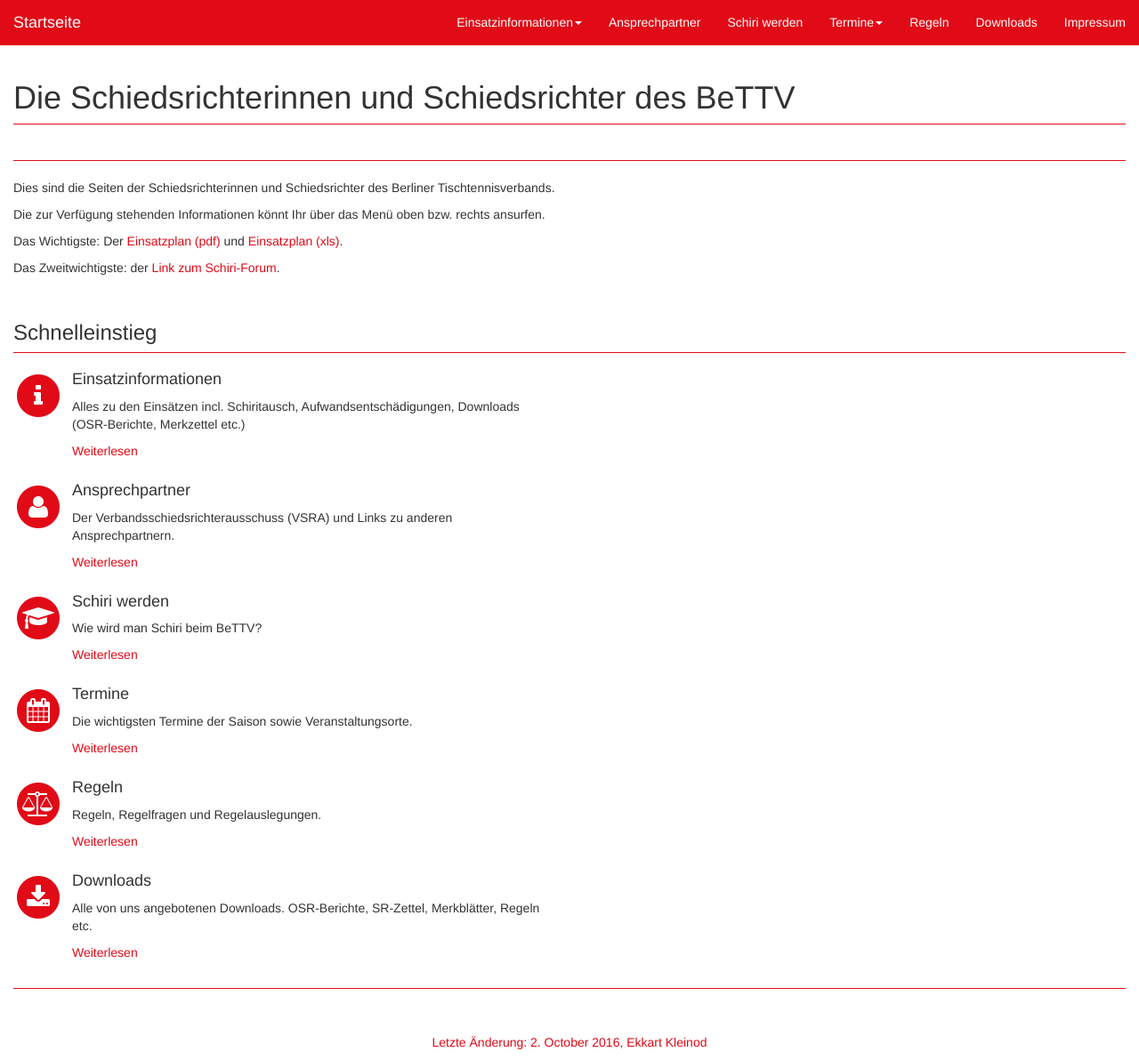
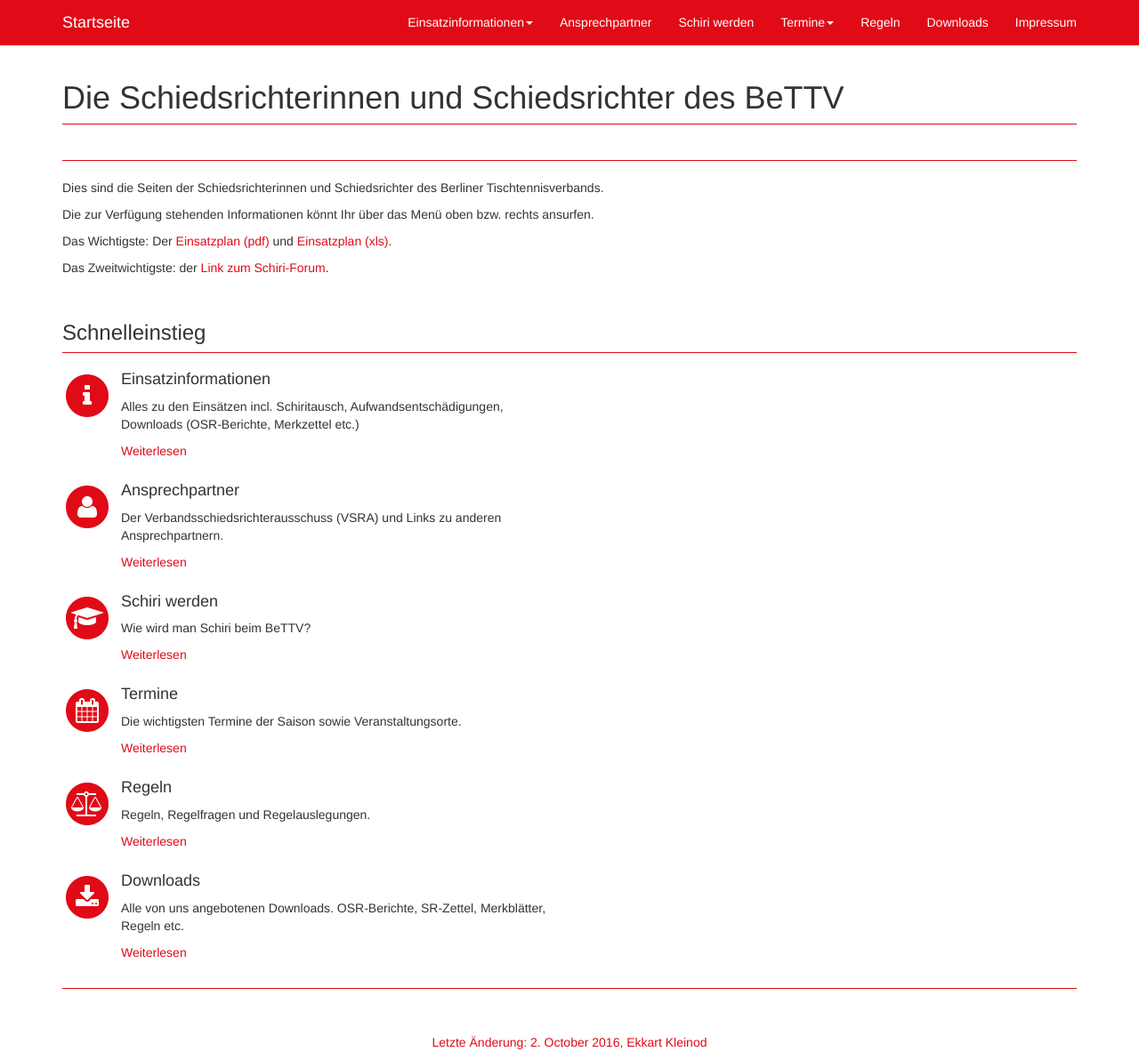
Before and after one commit to ekleinod/tt-schiri, a Jekyll site: the page built from jekyll/_pages/index.md, in a window 1280 px wide and 1192 px high. Shown: the whole window at 89% size. Built offline with Jekyll 4.4.1, drawn with Linux system fonts in a browser that asks for light colours.

Commit message:
Website Breite zurückgesetzt

```diff
--- a/jekyll/css/local.css
+++ b/jekyll/css/local.css
@@ -4,12 +4,6 @@
 *
 * for more information see README
 */
-
-.container {
-
-	width:100%;
-
-}
 
 .navbar .navbar-brand,
 .navbar .navbar-collapse .dropdown .dropdown-menu li a,
```
